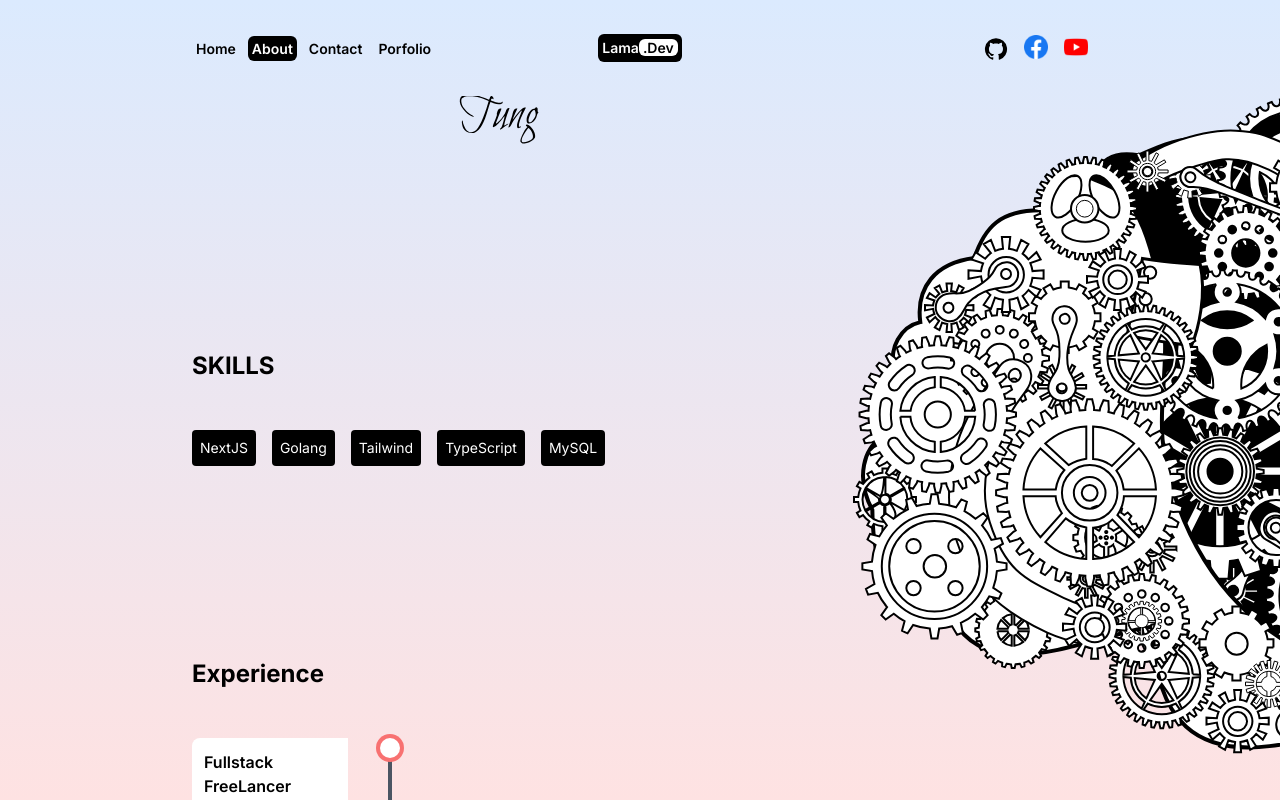
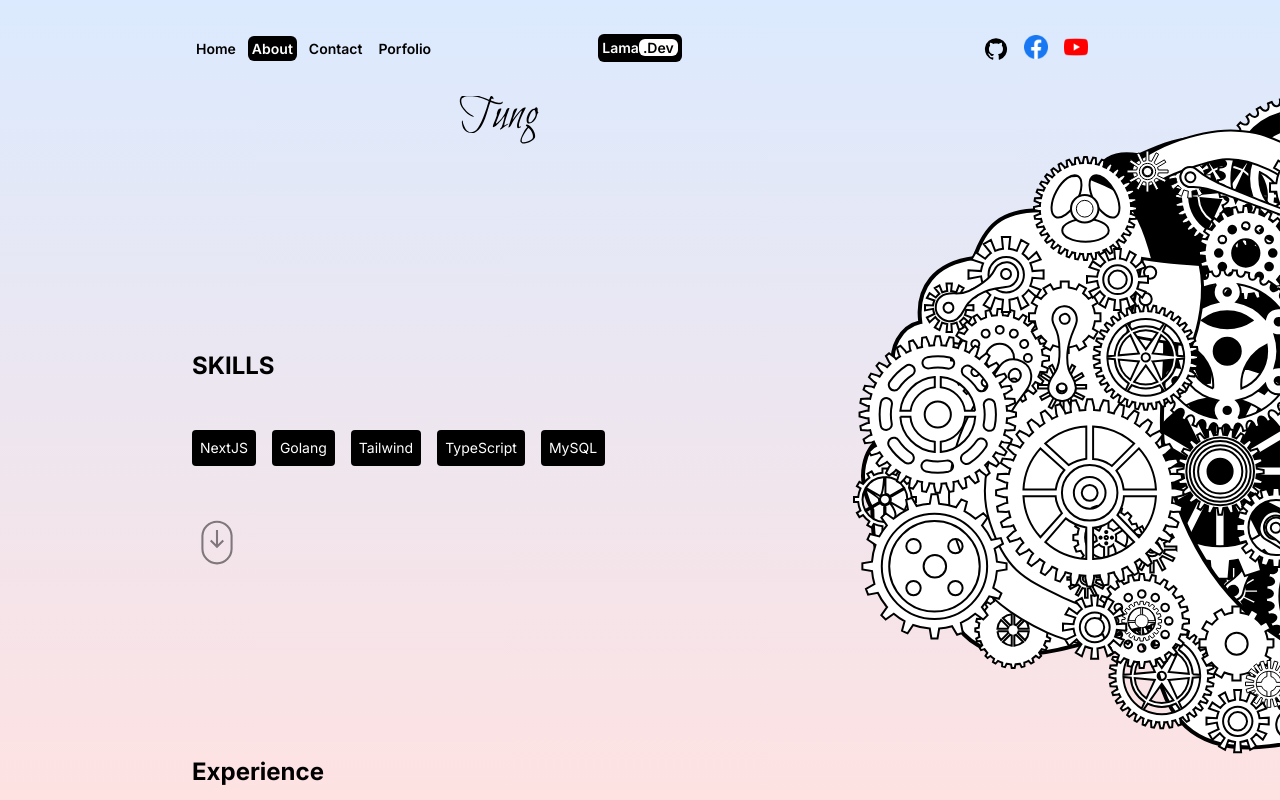
Before and after one commit to supersida159/portfolio-v1, a Next.js app: page /about in a window 1280 px wide. Both pictures are taken after a click on the element "NextJS". Built offline with nearby package versions, Linux system fonts and the light colour scheme.

Commit message:
add arrow down

```diff
--- a/app/about/page.tsx
+++ b/app/about/page.tsx
@@ -1,7 +1,7 @@
 "use client"
 import Brain from "@/components/Brain"
 import { Console } from "console"
-import { motion, useScroll } from "framer-motion"
+import { motion, useInView, useScroll } from "framer-motion"
 import { useRef } from "react"
 
 const About =() =>{
@@ -10,7 +10,12 @@
 
   const { scrollYProgress } = useScroll({ container: containerRef });
 
-  console.log("scroll value:",scrollYProgress);
+  const skillRef =useRef<HTMLHeadingElement>(null);
+  const isSkillInView = useInView(skillRef, {margin:"-100px"});
+
+
+  const experienceRef =useRef<HTMLDivElement>(null);
+  const isExperienceInView = useInView(experienceRef, {margin:"-100px"});
 
     return(
         <motion.div className="h-full" initial={{y:"-200vh"}} animate={{y:"0vh"}} transition={{duration:1, ease:"easeOut"}}>
@@ -70,21 +75,66 @@
                 </div>
             </div>
                  {/* skill container  */}
-            <div className="flex flex-col gap-12 justify-center">
-            <h1 className="font-bold text-2xl"> SKILLS</h1>
-                <div className="flex gap-4 flex-wrap">
+            <div className="flex flex-col gap-12 justify-center"
+            ref={skillRef}
+
+            >
+            <motion.h1 className="font-bold text-2xl"
+            initial={{x:"-500px"}}
+            animate={isSkillInView ? {x:0}:{} }
+            transition={{delay:0.2}}
+
+            > SKILLS</motion.h1>
+                <motion.div className="flex gap-4 flex-wrap"
+                 initial={{x:"-500px"}}
+                 animate={isSkillInView ? {x:0}:{} }
+                 transition={{delay:0.2}}
+                >
                     <div className="rounded p-2 text-sm cursor-pointer bg-black text-white hover:text-black hover:bg-white">NextJS</div>
                     <div className="rounded p-2 text-sm cursor-pointer bg-black text-white hover:text-black hover:bg-white">Golang</div>
                     <div className="rounded p-2 text-sm cursor-pointer bg-black text-white hover:text-black hover:bg-white">Tailwind</div>
                     <div className="rounded p-2 text-sm cursor-pointer bg-black text-white hover:text-black hover:bg-white">TypeScript</div>
                     <div className="rounded p-2 text-sm cursor-pointer bg-black text-white hover:text-black hover:bg-white">MySQL</div>
-                </div>
+                </motion.div>
+                {/* SKILL SCROLL SVG */}
+            <motion.svg
+            //   initial={{ opacity: 0.2, y: 0 }}
+              animate={{ opacity: [0.2,1,0.2], y: [0,"10px",0] }}
+              transition={{ repeat: Infinity, duration: 3, ease: "easeInOut" }}
+              viewBox="0 0 24 24"
+              fill="none"
+              xmlns="http://www.w3.org/2000/svg"
+              width={50}
+              height={50}
+            >
+              <path
+                d="M5 15C5 16.8565 5.73754 18.6371 7.05029 19.9498C8.36305 21.2626 10.1435 21.9999 12 21.9999C13.8565 21.9999 15.637 21.2626 16.9498 19.9498C18.2625 18.6371 19 16.8565 19 15V9C19 7.14348 18.2625 5.36305 16.9498 4.05029C15.637 2.73754 13.8565 2 12 2C10.1435 2 8.36305 2.73754 7.05029 4.05029C5.73754 5.36305 5 7.14348 5 9V15Z"
+                stroke="#000000"
+                strokeWidth="1"
+              ></path>
+              <path d="M12 6V14" stroke="#000000" strokeWidth="1"></path>
+              <path
+                d="M15 11L12 14L9 11"
+                stroke="#000000"
+                strokeWidth="1"
+              ></path>
+            </motion.svg>
             </div>
                {/* experience container  */}
-               <div className="flex flex-col gap-12 justify-center pb-48">
-                 <h1 className="font-bold text-2xl"> Experience</h1>
+               <div className="flex flex-col gap-12 justify-center pb-48" ref={experienceRef}>
+
+                {/* experience title  */}
+                <motion.h1 className="font-bold text-2xl"
+                 initial={{x:"-500px"}}
+                 animate={isExperienceInView ? {x:0}:{} }
+                 transition={{delay:0.2}}
+                > Experience</motion.h1>
                  {/* experience list */}
-                 <div>
+                 <motion.div
+                  initial={{x:"-500px"}}
+                  animate={isExperienceInView ? {x:0}:{} }
+                  transition={{delay:0.2}}
+                 >
                     {/* experience list item  */}
                     {/* first Job  */}
                     <div className="flex flex-row justify-between">
@@ -165,7 +215,7 @@
                     </div>
 
 
-                 </div>
+                 </motion.div>
             </div>
             </div>
             {/* SVG container  */}
```
